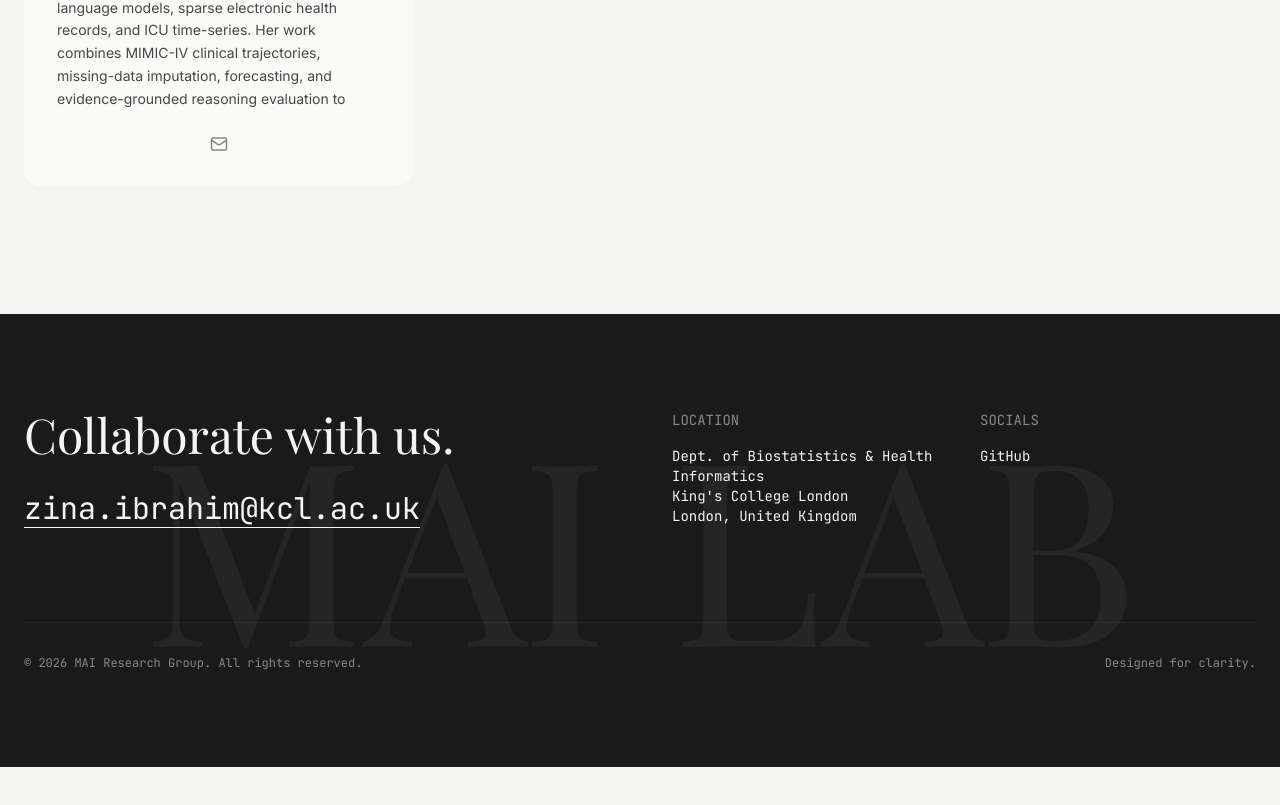
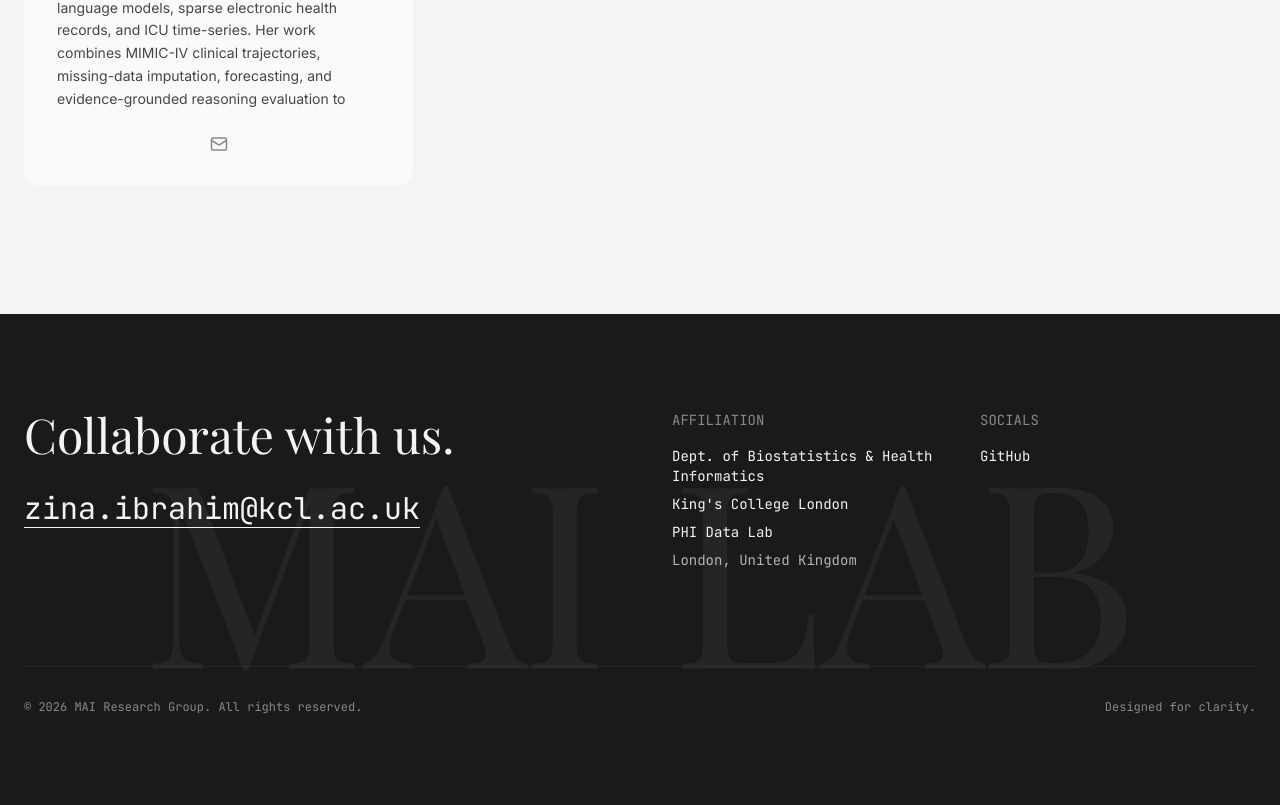
Before and after one commit to haoyu-haoyu/MAI-RESEARCH-WEB, a React (Vite) app: page / in a window 1280 px wide. Shown: the part 5028-5833 px from the top of the page. Before the commit the page ends 5795 px from the top, so only its background shows below. Built offline with nearby package versions, Linux system fonts and the light colour scheme; a web font is replaced by a local one.

Commit message:
Add affiliation links to footer

```diff
--- a/App.tsx
+++ b/App.tsx
@@ -203,10 +203,25 @@ const App: React.FC = () => {
 
                 <div className="grid grid-cols-2 gap-8 text-sm font-mono">
                     <div>
-                        <p className="opacity-50 mb-4">LOCATION</p>
-                        <p>Dept. of Biostatistics & Health Informatics</p>
-                        <p>King's College London</p>
-                        <p>London, United Kingdom</p>
+                        <p className="opacity-50 mb-4">AFFILIATION</p>
+                        <ul className="space-y-2">
+                            <li>
+                                <a href="https://www.kcl.ac.uk/bhi" target="_blank" rel="noreferrer" className="hover:text-neon-cyan transition-colors">
+                                    Dept. of Biostatistics & Health Informatics
+                                </a>
+                            </li>
+                            <li>
+                                <a href="https://www.kcl.ac.uk/" target="_blank" rel="noreferrer" className="hover:text-neon-cyan transition-colors">
+                                    King's College London
+                                </a>
+                            </li>
+                            <li>
+                                <a href="https://phidatalab.org/about-us/" target="_blank" rel="noreferrer" className="hover:text-neon-cyan transition-colors">
+                                    PHI Data Lab
+                                </a>
+                            </li>
+                            <li className="opacity-70">London, United Kingdom</li>
+                        </ul>
                     </div>
                     <div>
                         <p className="opacity-50 mb-4">SOCIALS</p>
```
